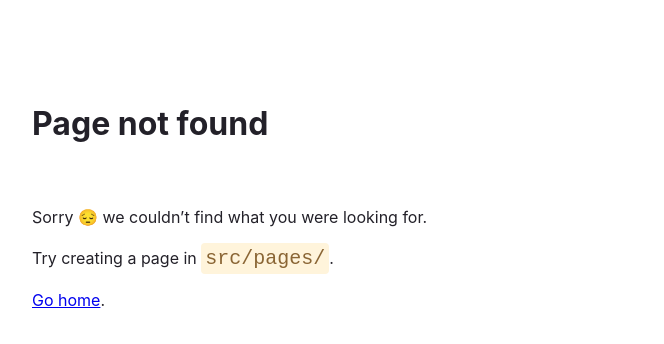
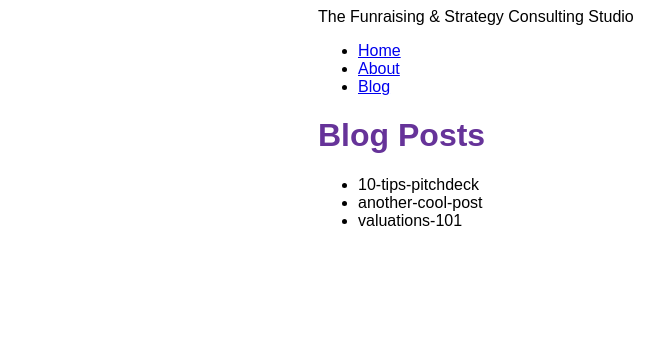
Before and after one commit to vickalchev/next-round, a Gatsby site: page /blog in a window 1280 px wide. Before the commit this address had no page. Shown: the whole page, without its empty margins (72-736 px from the left). Built offline with nearby package versions, Linux system fonts and the light colour scheme; Gatsby itself is replaced by a stand-in of ours.

Commit message:
added graphql queries and blog posts

```diff
--- a/gatsby-config.js
+++ b/gatsby-config.js
@@ -6,5 +6,12 @@
   plugins: [
     'gatsby-plugin-image',
     'gatsby-plugin-sharp',
+    {
+      resolve: 'gatsby-source-filesystem',
+      options: {
+        name: 'blog',
+        path: `${__dirname}/blog`,
+      }
+    },
   ],
 }
--- a/src/components/layout.js
+++ b/src/components/layout.js
@@ -27,8 +27,21 @@
             <header className={siteTitle}>{data.site.siteMetadata.title}</header>
             <nav>
                 <ul className={navLinks}>
-                    <li className={navLinkItem}><Link className={navLinkText} to='/'>Home</Link></li>
-                    <li className={navLinkItem}><Link className={navLinkText} to='/about'>About</Link></li>
+                    <li className={navLinkItem}>
+                        <Link className={navLinkText} to='/'>
+                            Home
+                        </Link>
+                    </li>
+                    <li className={navLinkItem}>
+                        <Link className={navLinkText} to='/about'>
+                            About
+                        </Link>
+                    </li>
+                    <li className={navLinkItem}>
+                        <Link className={navLinkText} to='/blog'>
+                            Blog
+                        </Link>
+                    </li>
                 </ul>
             </nav>
             <main>
--- /dev/null
+++ b/src/pages/blog.js
@@ -0,0 +1,30 @@
+import React from 'react';
+import Layout from '../components/layout';
+import { graphql } from 'gatsby';
+
+const BlogPage = ({data}) => {
+    return (
+        <Layout pageTitle='Blog Posts'>
+            <ul>
+                {
+                    data.allFile.nodes.map(node => (
+                        <li key={node.name}>
+                            {node.name}
+                        </li>
+                    ))
+                }
+            </ul>
+        </Layout>
+    )
+}
+
+export const query = graphql `
+query {
+    allFile(filter: {sourceInstanceName: {eq: "blog"}}) {
+      nodes {
+        name
+      }
+    }
+  }`
+
+export default BlogPage;
```
Also changed, not shown: blog/10-tips-pitchdeck.mdx (added), blog/another-cool-post.mdx (added), blog/valuations-101.mdx (added).
